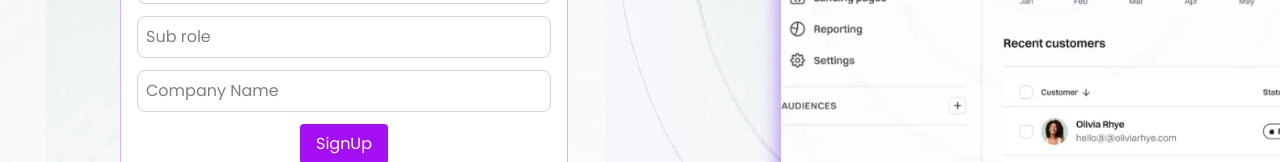
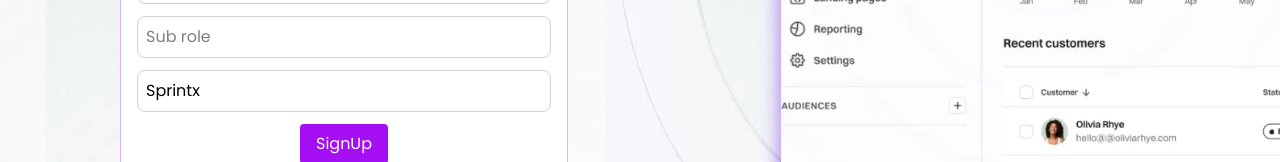
Before and after one commit to Sabarish-developer/SprintX, a React (Vite) app in the folder client/: page /signup in a window 1280 px wide. Shown: the part 469-631 px from the top of the page. Built offline with nearby package versions, Linux system fonts and the light colour scheme.

Commit message:
fix(SignUp): added a default company name

```diff
--- a/client/src/components/SignUp.jsx
+++ b/client/src/components/SignUp.jsx
@@ -184,7 +184,7 @@ const Signup = () => {
                 {errors.role && <span className="text-red-500 text-sm">{errors.role.message}</span>}
 
                 <input {...register("Sub role")} placeholder="Sub role" className="input-field" />
-                <input {...register("companyName", { required: true })} placeholder="Company Name" className="input-field" />
+                <input {...register("companyName", { required: true })} defaultValue="Sprintx" placeholder="Company Name" className="input-field" />
                 {errors.companyName && <span className="text-red-500 text-sm">Company name is required</span>}
 
                 <div className="flex gap-4 justify-center">
```
